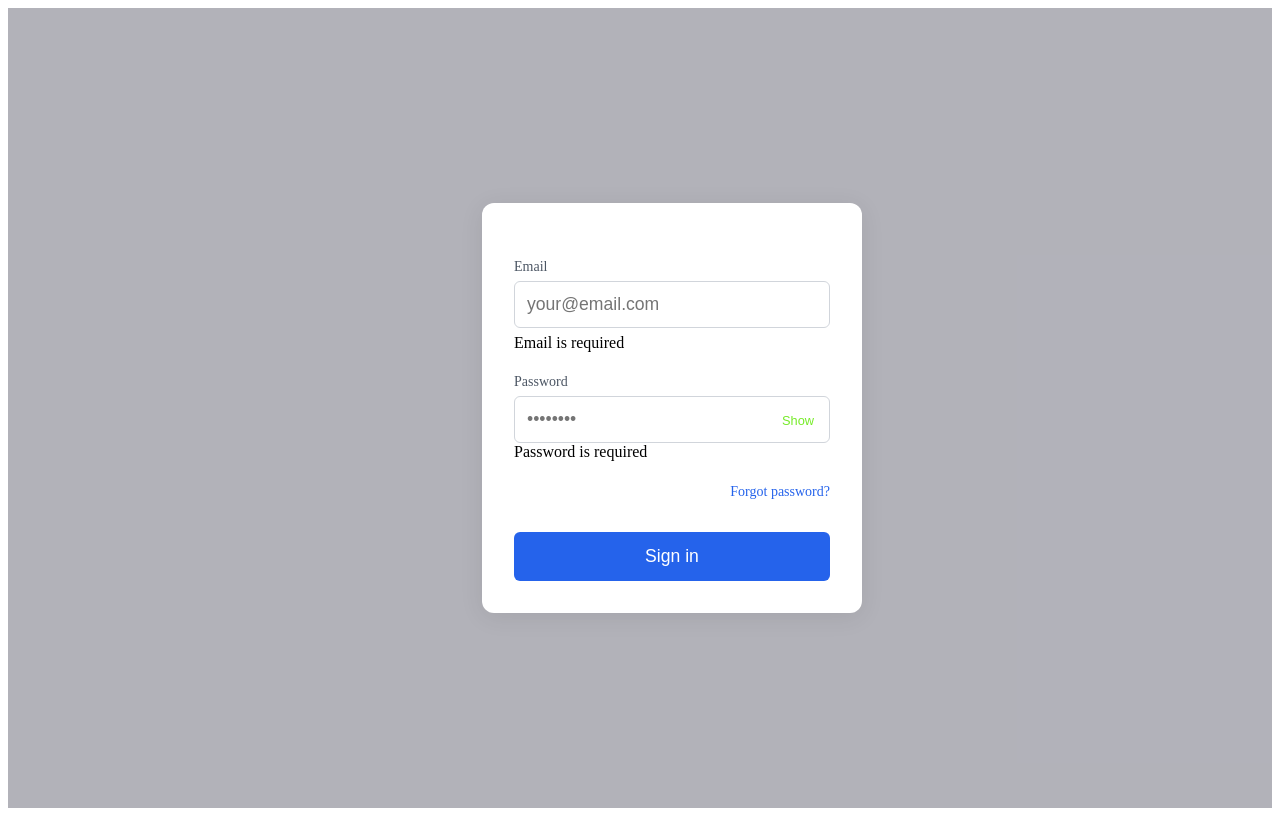
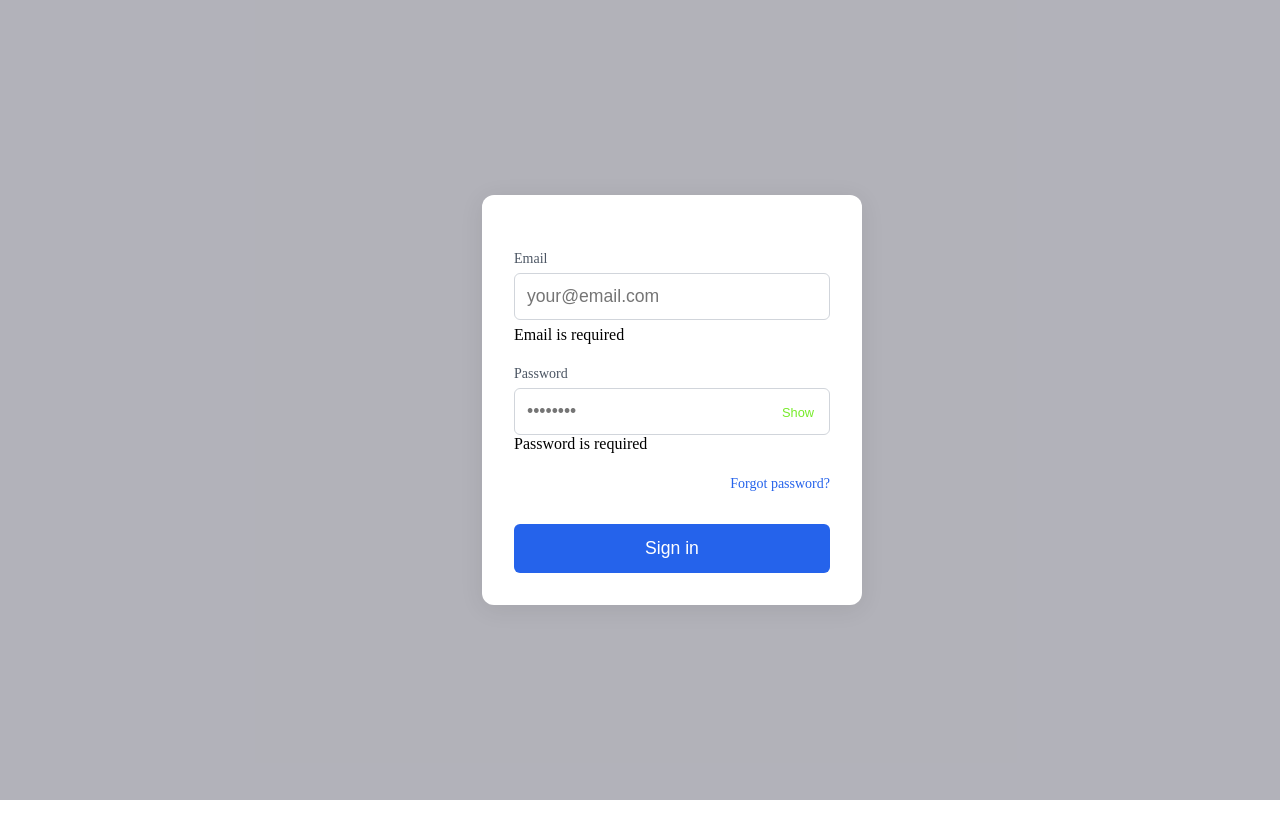
Before and after one commit to yurabh/admin-panel-ui, a Vue app: page /login in a window 1280 px wide. Built offline with nearby package versions, Linux system fonts and the light colour scheme; no server answers.

Commit message:
Fix Style in AuthLayout.vue

```diff
--- a/src/layouts/AuthLayout.vue
+++ b/src/layouts/AuthLayout.vue
@@ -11,6 +11,11 @@ import {RouterView} from 'vue-router'
 </script>
 
 <style scoped>
+:global(body) {
+  margin: 0;
+  padding: 0;
+}
+
 .auth-layout {
   display: flex;
   justify-content: center;
```
